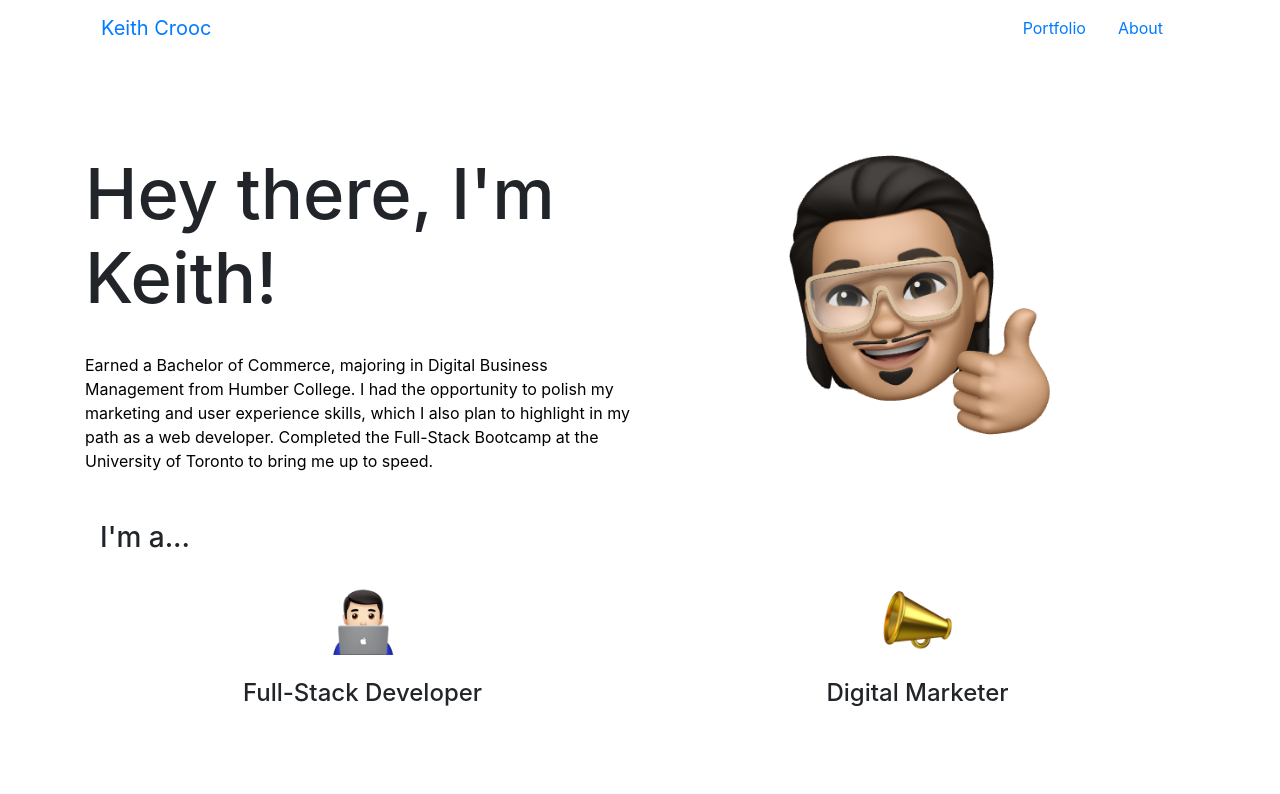
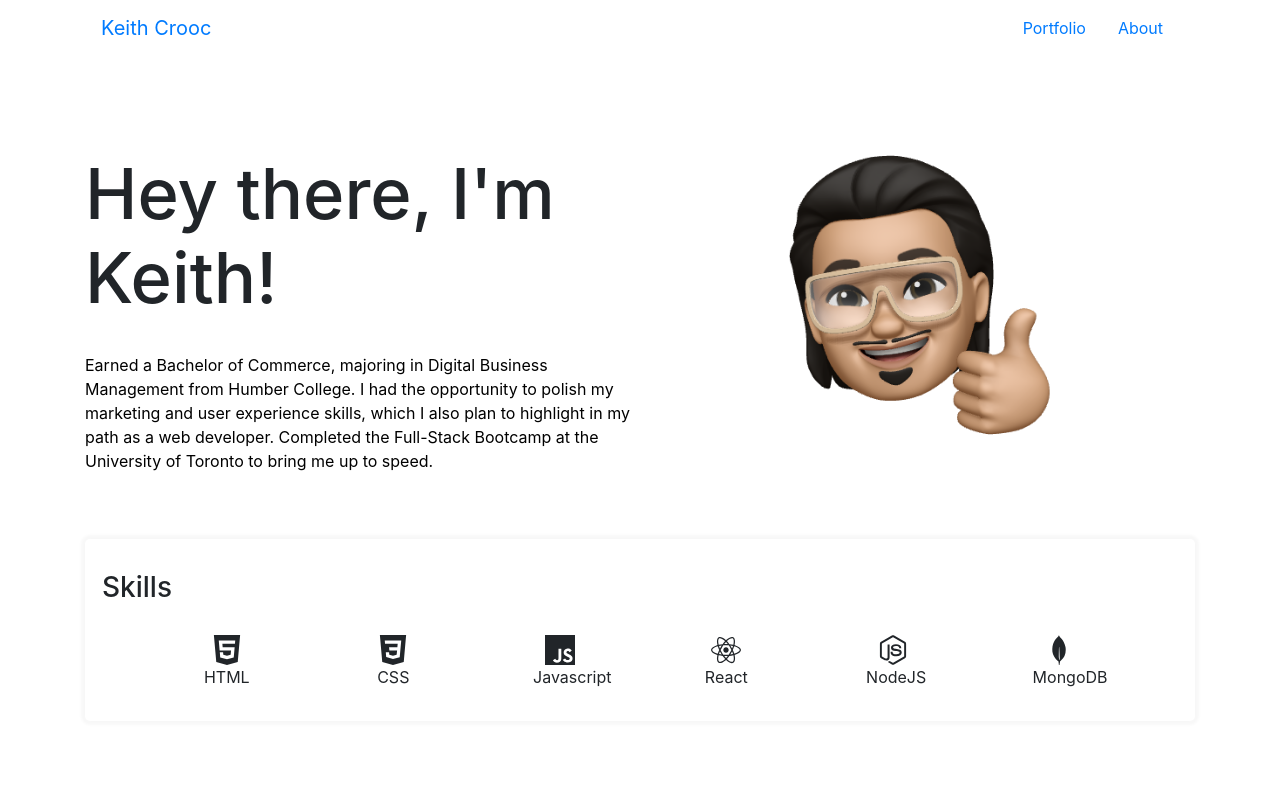
Before and after one commit to keithyyy/Portfolio, a React (Create React App) app: page / in a window 1280 px wide. Shown: the top 794 px of the page. Built offline with nearby package versions, Linux system fonts and the light colour scheme; the HTML template or start-up script is replaced by a standard one.

Commit message:
skills section added

```diff
--- a/src/components/AboutMe.js
+++ b/src/components/AboutMe.js
@@ -1,5 +1,6 @@
 import React from 'react'
 import HeadShot from '../images/HeadshotSQ.jpg';
+
 
 import { FaFilePdf } from 'react-icons/fa'
 import { SiGithub } from 'react-icons/si'
--- a/src/components/Profile.js
+++ b/src/components/Profile.js
@@ -1,6 +1,7 @@
 import React from 'react'
 import Emoji from "../images/keithmoji.png"
 import Interests from "./Interests"
+import Skills from './Skills'
 
 const Profile = () => {
     return (
@@ -22,6 +23,11 @@ const Profile = () => {
                 </div>
 
             </div>
+
+            <div className="row">
+                <Skills />
+            </div>
+
             <div className="row">
                 <div className="col-md-12">
                     <h3 style={{marginBottom: "2rem", marginTop: "2rem"}}>I'm a...</h3>
--- /dev/null
+++ b/src/components/Skills.js
@@ -0,0 +1,30 @@
+import React from 'react'
+
+import { SiHtml5, SiJavascript, SiCss3, SiMysql, SiMongodb } from 'react-icons/si';
+import { FaReact, FaNodeJs  } from 'react-icons/fa'
+
+
+const Skills = () => {
+    return (
+        <div className="skills-wrapper">
+            <div className="row">
+            <h3 className="skills-title">Skills</h3>
+            </div>
+
+            <div className="row">
+
+                <div className="icons-container">
+                    <div className="col-1"><SiHtml5 className="icon"/><p className="icon-label">HTML</p></div>
+                    <div className="col-1"><SiCss3 className="icon"/><p className="icon-label">CSS</p></div>
+                    <div className="col-1"><SiJavascript className="icon"/><p className="icon-label">Javascript</p></div>
+                    <div className="col-1"><FaReact className="icon"/><p className="icon-label">React</p></div>
+                    <div className="col-1"><FaNodeJs className="icon"/><p className="icon-label">NodeJS</p></div>
+                    <div className="col-1"><SiMongodb className="icon"/><p className="icon-label">MongoDB</p></div>
+
+                </div>
+            </div>
+        </div>
+    )
+}
+
+export default Skills
--- a/src/pages/Portfolio/portfolio.css
+++ b/src/pages/Portfolio/portfolio.css
@@ -41,6 +41,25 @@
 .skill-right {
     text-align: center;
     margin-top: 1.5rem;
+}
+
+
+.skills-wrapper {
+    padding-top: 2rem;
+    padding-bottom: 1rem;
+    padding-right: 2rem;
+    padding-left: 2rem;
+    margin: 50px auto;
+    width: 100%;
+    /* height: 500px; */
+    display: flex;
+    align-items: stretch;
+    box-shadow: 0 0 3px 4px rgba(0,0,0,0.03);
+    border-radius: 5px
+}
+
+.skills-title {
+
 }
 
 .projects-section-header {
@@ -119,3 +138,21 @@ margin-right: 5px;
 .logos {
     margin-bottom: 3rem
 }
+
+.icons-container {
+    margin-top: 4rem;
+    display: flex;
+    flex-direction: row;
+    flex-wrap: wrap;
+    justify-content: space-evenly;
+}
+
+.icons-container div{
+    text-align: center;
+    margin: auto 40px;
+}
+
+.icon {
+    height: 30px;
+    width: 40px;
+}
```
Also changed, not shown: src/pages/Portfolio/index.js (+5 -2 lines).
